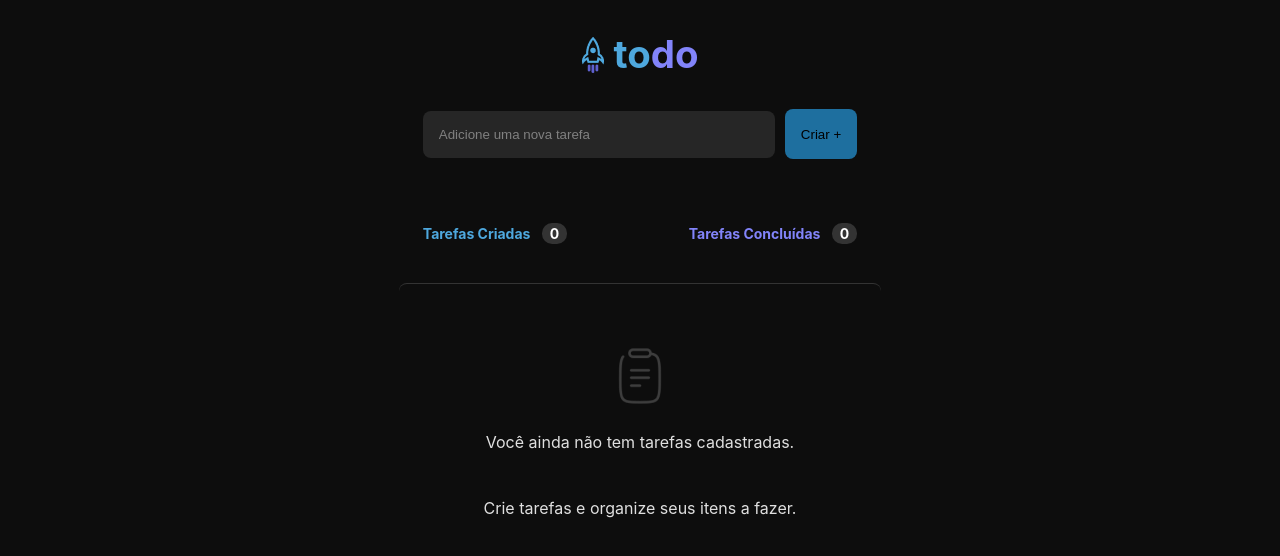
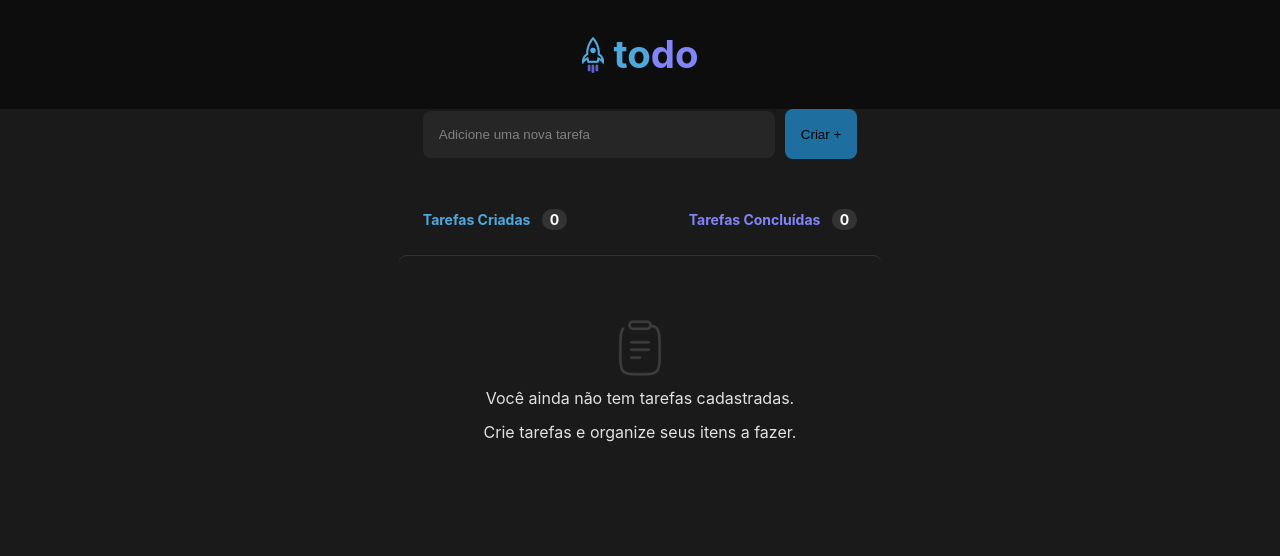
Before and after one commit to marleypm16/todo-list, a React (Vite) app: page / in a window 1280 px wide. Shown: the top 556 px of the page. Built offline with nearby package versions, Linux system fonts and the light colour scheme.

Commit message:
new all styles

```diff
--- a/src/index.css
+++ b/src/index.css
@@ -1,3 +1,4 @@
+
 :root {
   font-family: Inter, system-ui, Avenir, Helvetica, Arial, sans-serif;
   line-height: 1.5;
@@ -5,7 +6,7 @@
 
   color-scheme: light dark;
   color: rgba(255, 255, 255, 0.87);
-  background-color: #0D0D0D;
+  background-color: #1A1A1A;
 
   font-synthesis: none;
   text-rendering: optimizeLegibility;
@@ -13,7 +14,10 @@
   -moz-osx-font-smoothing: grayscale;
 }
 
-
+p{
+  margin: 0;
+  padding: 0;
+}
 body {
   margin: 0;
   padding: 0;
```
